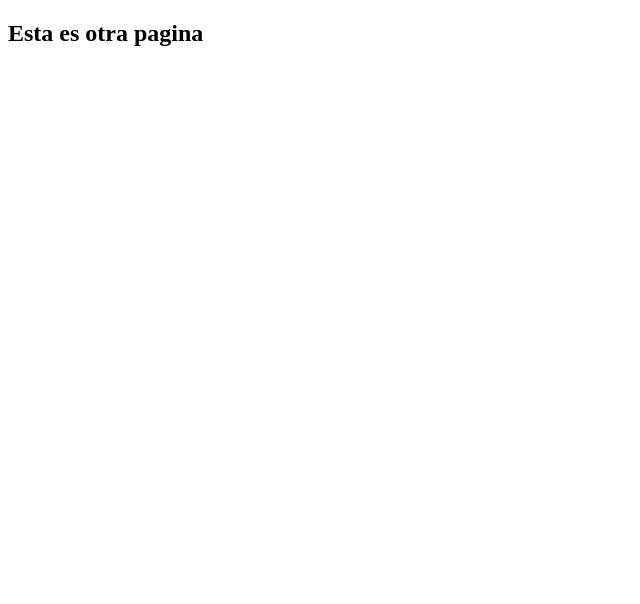
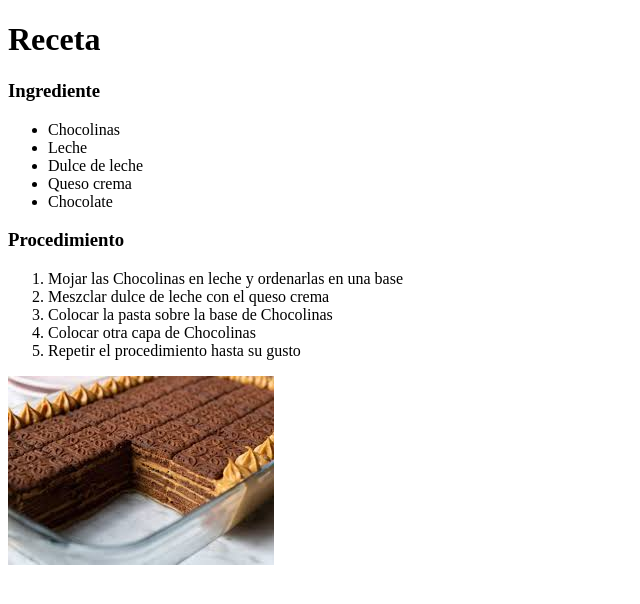
Before and after one commit to felivilla10/informatica, a plain HTML site: page enlace.html in a window 1280 px wide. Shown: the whole page, without its empty margins (0-640 px from the left). Drawn offline with Linux system fonts and the light colour scheme.

Commit message:
Add files via upload

```diff
--- a/enlace.html
+++ b/enlace.html
@@ -7,6 +7,23 @@
     <title>Document</title>
 </head>
 <body>
-    <h2>Esta es otra pagina</h2>
+    <h1>Receta</h1>
+    <h3> Ingrediente</h3>
+    <ul>
+        <li>Chocolinas</li>
+        <li>Leche</li>
+        <li>Dulce de leche</li>
+        <li>Queso crema</li>
+        <li>Chocolate</li>
+    </ul>
+    <h3>Procedimiento</h3>
+    <ol>
+        <li>Mojar las Chocolinas en leche y ordenarlas en una base</li>
+        <li>Meszclar dulce de leche con el queso crema</li>
+        <li>Colocar la pasta sobre la base de Chocolinas</li>
+        <li>Colocar otra capa de Chocolinas</li>
+        <li>Repetir el procedimiento hasta su gusto</li>
+    </ol>
+    <img src="./image.jpg">
 </body>
 </html>
```
Also changed, not shown: image.jpg (added).
